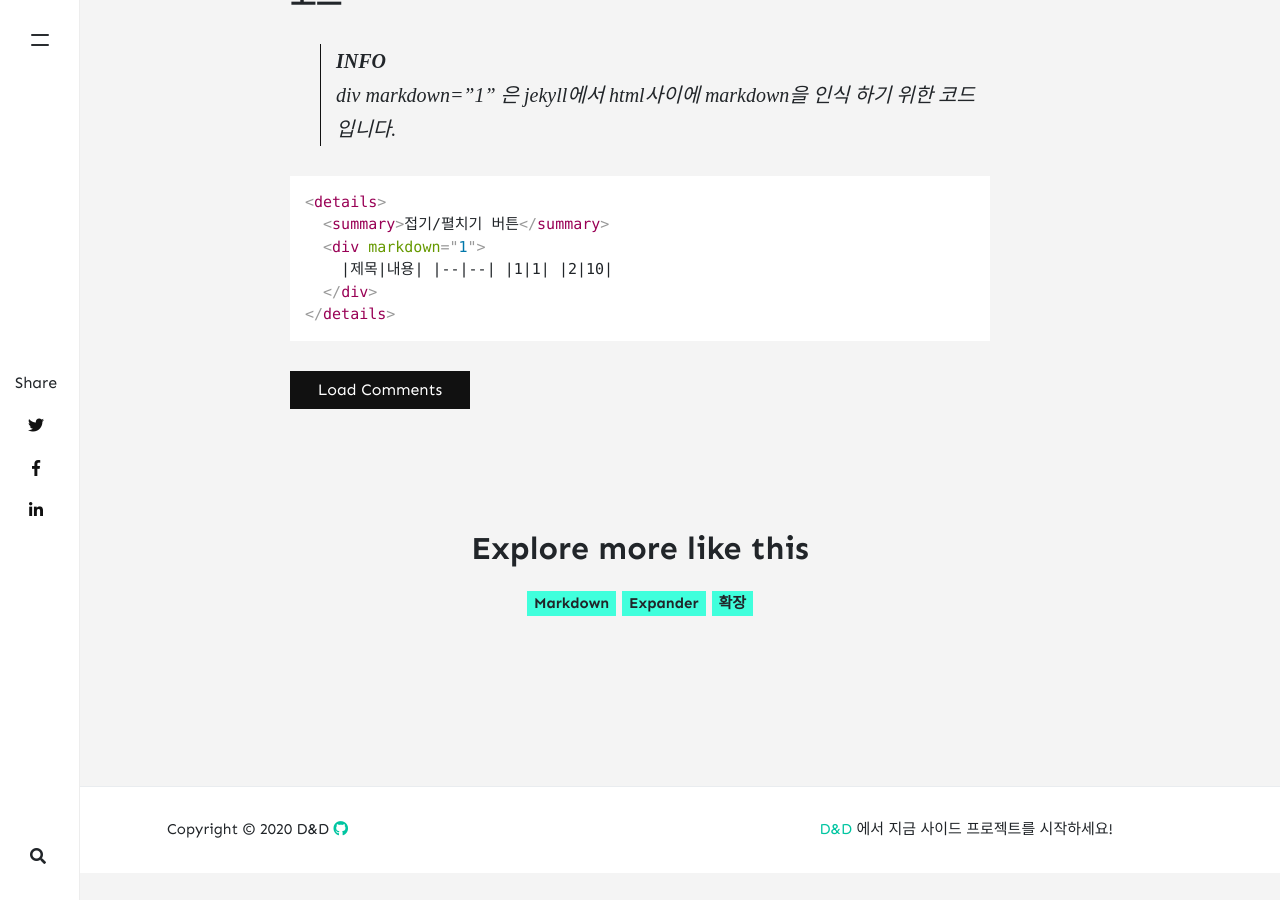
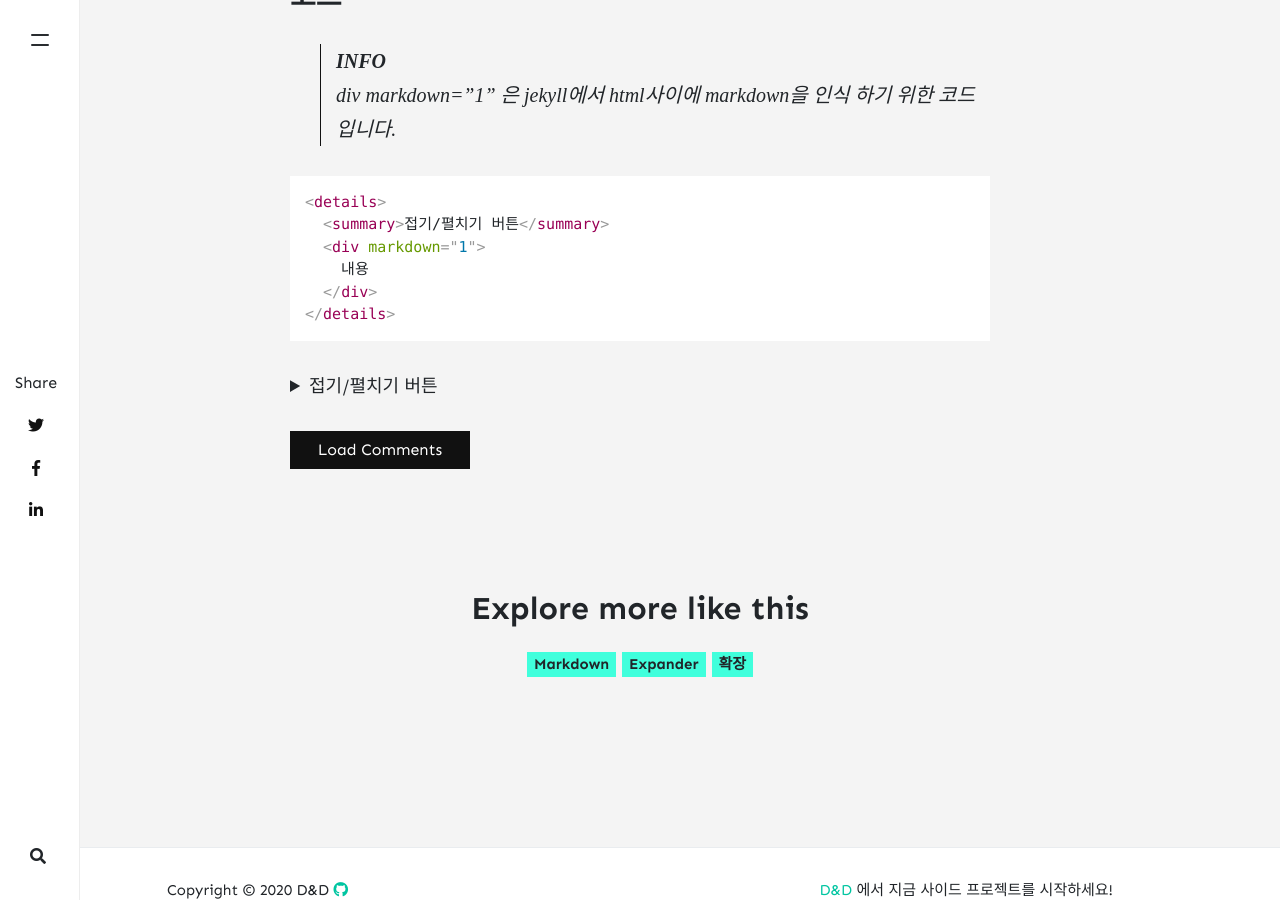
Before and after one commit to DNDACADEMY/dndacademy.github.io, a Jekyll site: the page built from _posts/2020-07-01-markdown-expander-control.md, in a window 1280 px wide and 900 px high, scrolled down 987 px. Built offline with Jekyll 4.4.1, drawn with Linux system fonts in a browser that asks for light colours; nearby versions of some CDN libraries; comment, search, counter and statistics services are not loaded; before the commit the page ends 1860 px from its top, so only the background shows below that.

Commit message:
Update 2020-07-01-markdown-expander-control.md

````diff
--- a/_posts/2020-07-01-markdown-expander-control.md
+++ b/_posts/2020-07-01-markdown-expander-control.md
@@ -24,7 +24,14 @@ sitemap:
 <details>
   <summary>접기/펼치기 버튼</summary>
   <div markdown="1">
-    |제목|내용| |--|--| |1|1| |2|10|
+    내용
   </div>
 </details>
 ```
+
+<details>
+  <summary>접기/펼치기 버튼</summary>
+  <div markdown="1">
+    내용
+  </div>
+</details>
````
